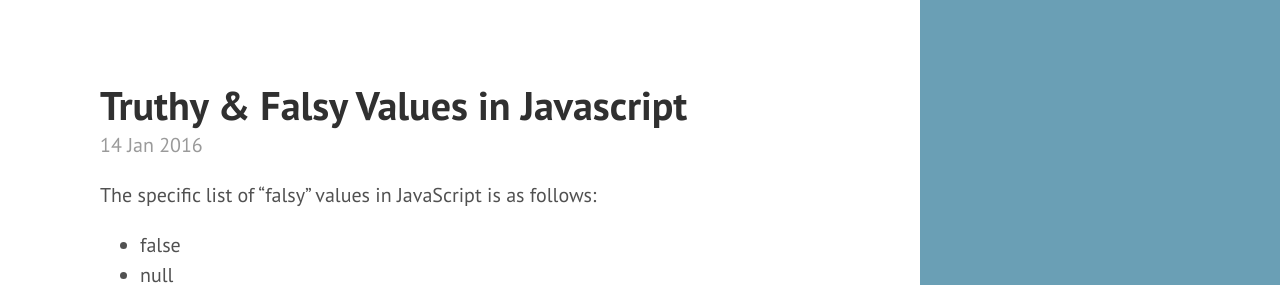
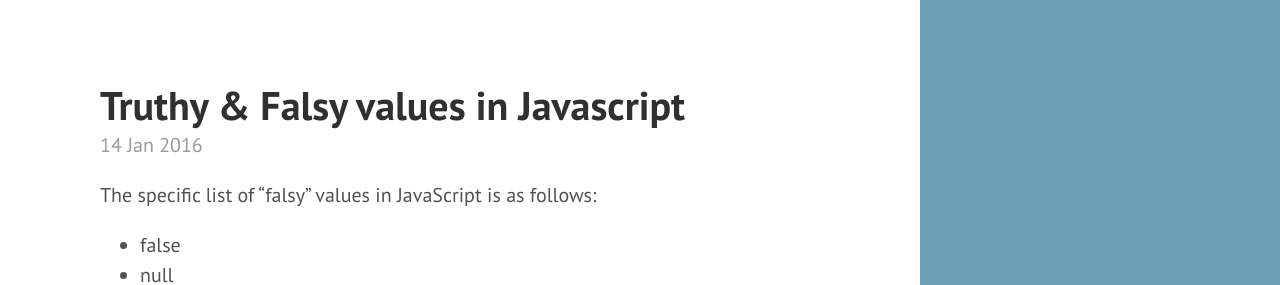
Before and after one commit to andrewgurung/andrewgurung.github.io, a Jekyll site: the page built from _posts/2016-01-14-truthy-falsy.md, in a window 1280 px wide and 1080 px high. Shown: the top 285 px of the window. Built offline with Jekyll 4.4.1, drawn with Linux system fonts in a browser that asks for light colours; Markdown is read by kramdown in place of the engine named in the settings; comment, search, counter and statistics services are not loaded.

```diff
--- a/_posts/2016-01-14-truthy-falsy.md
+++ b/_posts/2016-01-14-truthy-falsy.md
@@ -1,6 +1,6 @@
 ---
 layout: post
-title: Truthy & Falsy Values in Javascript
+title: Truthy & Falsy values in Javascript
 comments: true
 ---
 
```
